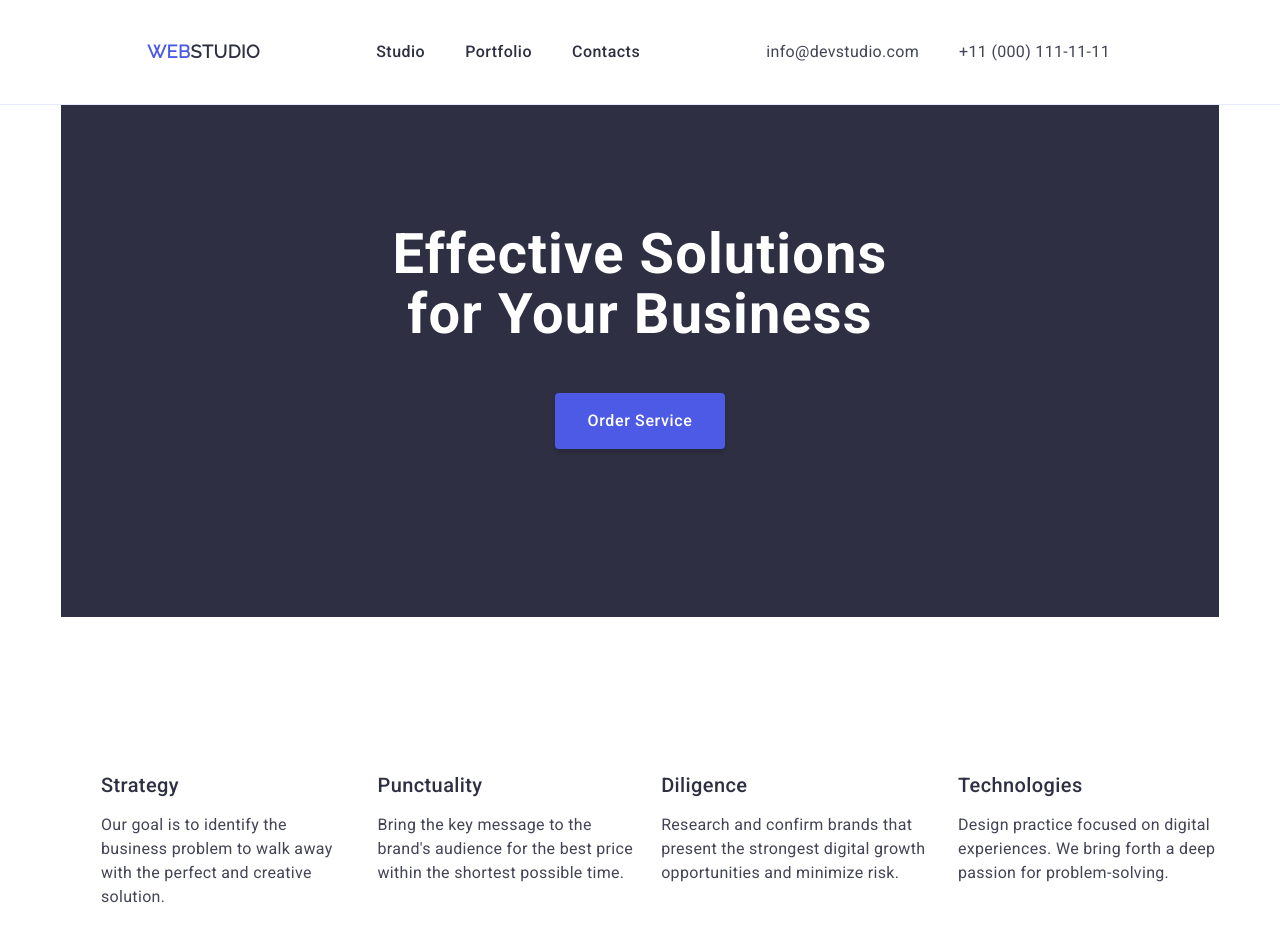
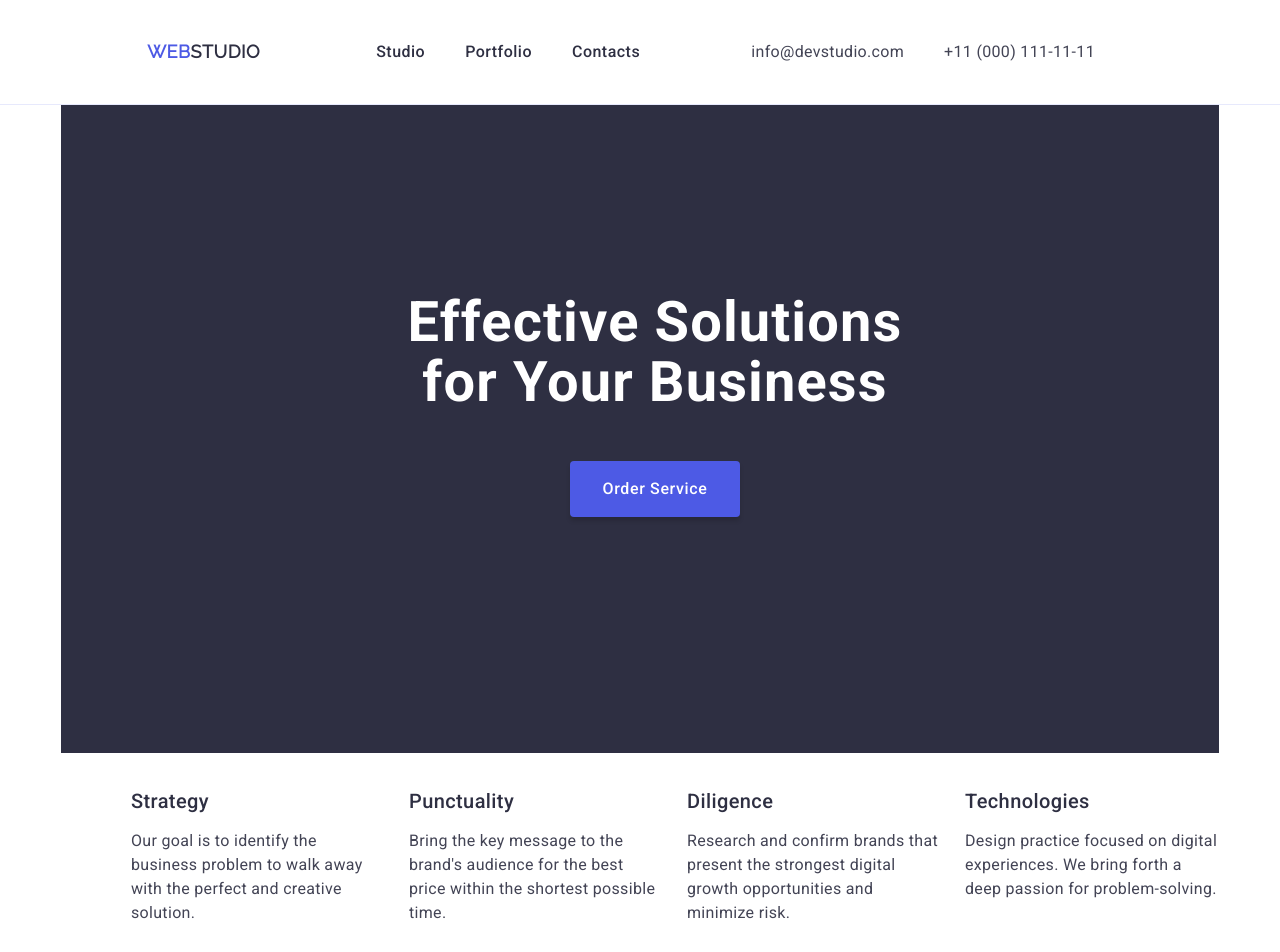
Before and after one commit to beolly/goit-markup-hw-03, a plain HTML site: page index.html in a window 1280 px wide. Shown: the top 952 px of the page. Drawn offline with nearby package versions, Linux system fonts and the light colour scheme.

Commit message:
Add files via upload

```diff
--- a/css/styles.css
+++ b/css/styles.css
@@ -24,7 +24,7 @@ img {
 .container {
   width: 1158px;
   margin: 0 auto;
-  padding: auto 15px;
+  padding: 0 15px;
 }
 section {
   padding: 120px 0;
@@ -73,6 +73,7 @@ section {
   font-weight: 500;
   line-height: 1.5;
   letter-spacing: 0.03em;
+  padding: 24px 0 ;
 }
 .menu-li:hover,
 .menu-li:focus {
@@ -105,6 +106,9 @@ section {
   color: #404bbf;
 }
 /* hero */
+.hero{
+  padding: 188px 0 ;
+}
 .hero-section {
   background: #2e2f42;
 }
@@ -132,6 +136,7 @@ section {
   margin: 48px auto;
   display: block;
   height: 56px;
+  min-width: 169px;
   padding: 16px 32px;
 }
 .button:hover,
@@ -165,8 +170,8 @@ section {
   display: flex;
   gap: 24px;
 }
-.benefits-list:first-child {
-  width: calc((100% - 72px) / 4);
+.benefits-li{
+  width: calc((100% - 72px)/4);
 }
 
 .benefits-text {
@@ -181,6 +186,10 @@ section {
 
 .team-link {
   background-color: #ffffff;
+
+  width: calc((100% - 72px) / 4);
+  border-radius: 0px 0px 4px 4px;
+    border-radius:  0px 4px 4px;
 }
 .team-section-title {
   color: #2e2f42;
@@ -200,11 +209,7 @@ section {
   justify-content: center;
   align-items: center;
 }
-.team-list:first-child{
-    width: calc((100% - 72px) / 4);
-  border-radius: 0px 0px 4px 4px;
-    border-radius:  0px 4px 4px;
-}
+
 .team-name {
   color: #2e2f42;
   text-align: center;
--- a/index.html
+++ b/index.html
@@ -69,7 +69,7 @@
                 the perfect and creative solution.
               </p>
             </li>
-            <li>
+            <li class="benefits-li">
               <h3 class="benefits-title">Punctuality</h3>
               <p class="benefits-text">
                 Bring the key message to the brand's audience for the best price
```
